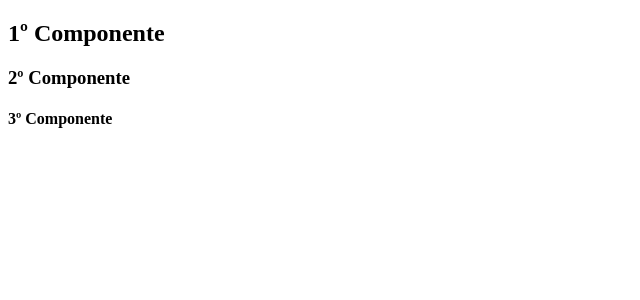
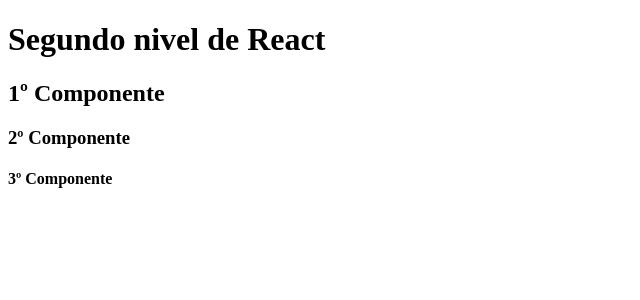
Before and after one commit to Rapao5/Desarrollo_Web_Entorno_Cliente, a React (Vite) app in the folder nivel1_react/my-react-app/: page / in a window 1280 px wide. Shown: the top 300 px of the page, without its empty margins (0-640 px from the left). Built offline with nearby package versions, Linux system fonts and the light colour scheme.

Commit message:
terminado

```diff
--- a/nivel1_react/my-react-app/src/App.jsx
+++ b/nivel1_react/my-react-app/src/App.jsx
@@ -1,6 +1,7 @@
 export default function App() {
 return (
         <>
+        <h1>Segundo nivel de React</h1>
         {/*Comentario dentro de JSX*/}
         <Componentes/>
         </>
```
Also changed, not shown: 1 other file (tests, documents, lock files or other folders).
